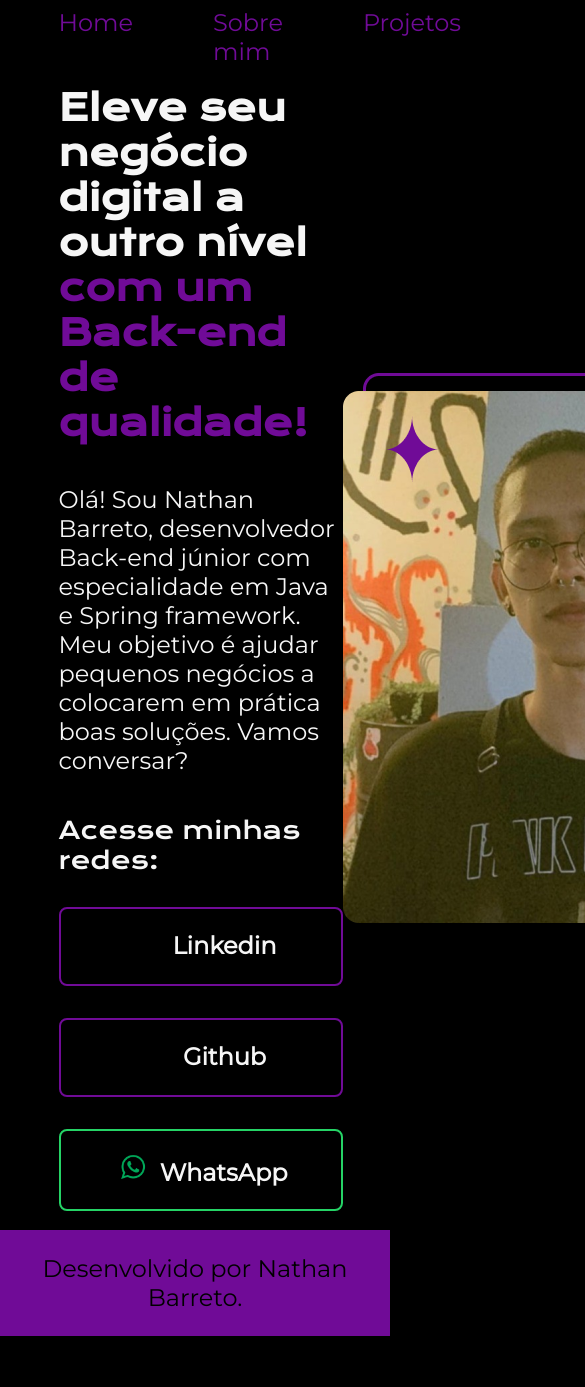
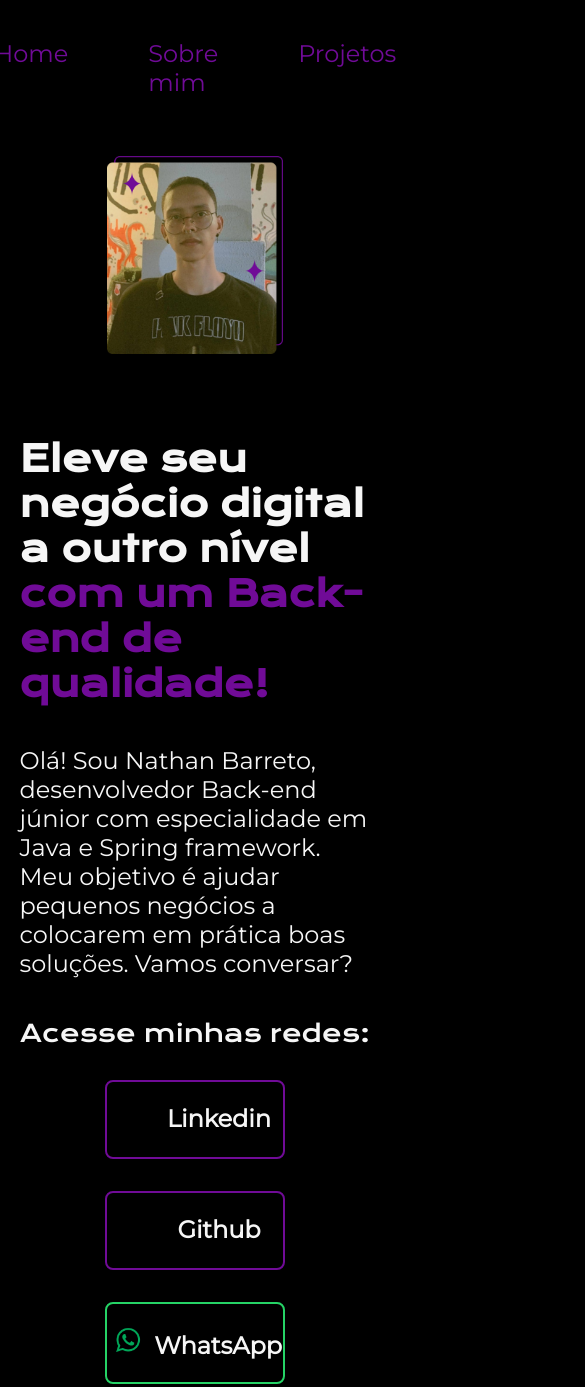
Before and after one commit to nbdrake/meu-portifolio, a plain HTML site: page index.html in a window 390 px wide. Shown: the top 1387 px of the page, 585 px wide, since content can reach past the window. Before the commit the page ends 1336 px from the top, so only its background shows below. Drawn offline with nearby package versions, Linux system fonts and the light colour scheme; a script that the page names is missing.

Commit message:
Aplicação de responsividade no código

```diff
--- a/index.html
+++ b/index.html
@@ -25,11 +25,11 @@
             <p class="container__content__text">Olá! Sou Nathan Barreto, desenvolvedor Back-end júnior com especialidade em Java e Spring framework. Meu objetivo é ajudar pequenos negócios a colocarem em prática boas soluções. Vamos conversar?</p>
             <div class="container__links">
                 <h2 class="container__content__subtitle">Acesse minhas redes:</h2>
-                <a class = "container__links__link" href="https://www.linkedin.com/in/na-than/" target="_blank">
+                <a class = "container__links__navigation" href="https://www.linkedin.com/in/na-than/" target="_blank">
                     <img src="assets/in.png" width="32">
                     Linkedin
                 </a>
-                <a class = "container__links__link" href="https://github.com/nbdrake" target="_blank">
+                <a class = "container__links__navigation" href="https://github.com/nbdrake" target="_blank">
                     <img src="assets/git.png" width="32">
                     Github
                 </a>
@@ -39,7 +39,7 @@
                 </a>
             </div>
         </section>
-        <img src="assets/img.png" alt="Foto do Nathan Barreto, pessoa de cabelos curtos, piercing no septo nasal, brincos pretos de argola pequenos e óculos redondos">
+        <img class="image__presentation" src="assets/img.png" alt="Foto do Nathan Barreto, pessoa de cabelos curtos, piercing no septo nasal, brincos pretos de argola pequenos e óculos redondos">
     </main>
 
     <footer class="baseboard">
--- a/styles/style.css
+++ b/styles/style.css
@@ -46,27 +46,28 @@
 }
 
 .container{
-    margin: 5% 15%;
+    padding: 5% 15%;
     display: flex;
     align-items: center;
     justify-content: space-between;
+    gap: 82px;
 }
 
 .container__content{
     display: flex;
     flex-direction: column;
     gap: 40px;
-    width: 615px;
+    width: 50%;
     /* height: 482px; */
 }
 
 .container__content__title{
-    font-size: 36px;
+    font-size: 2.25rem;
     font-family: var(--main-font);
 }
 
 .container__content__text{
-    font-size: 24px;
+    font-size: 1.5rem;
     font-family: var(--second-font);
 }
 
@@ -81,17 +82,17 @@
 .container__content__subtitle{
     font-family: var(--main-font);
     font-weight: 400;
-    font-size: 24px;
+    font-size: 1.5rem;
 }
 
-.container__links__link{
+.container__links__navigation{
     display: flex;
     justify-content: center;
     gap: 16px;
-    width: 280px;
+    width: 50%;
     text-align: center;
     border-radius: 8px;
-    font-size: 24px;
+    font-size: 1.5rem;
     padding: 21.5px 0px;
     text-decoration: none;
     color:var(--second-color);
@@ -101,11 +102,11 @@
 }
 
 .container__links__whatsapp {
-    width: 280px;
+    width: 50%;
     text-align: center;
     justify-content: center;
     border-radius: 8px;
-    font-size: 24px;
+    font-size: 1.5rem;
     padding: 21.5px 0;
     text-decoration: none;
     color: var(--second-color);
@@ -125,12 +126,36 @@
     color: var(--second-color);
 }
 
+.image__presentation{
+    width: 50%;
+}
+
 .baseboard {
     padding: 24px;
     color:var(--main-color);
     background-color: var(--third-color);
     text-align: center;
     font-family: var(--second-font);
-    font-size: 24px;
+    font-size: 1.5rem;
     font-weight: 400;
 }
+
+@media (max-width: 1200px){
+    .heading {
+        padding: 10%;
+    }
+
+    .heading__menu {
+        justify-content: center;
+    }
+
+    .container {
+        flex-direction: column-reverse;
+        padding: 5%;
+    }
+
+    .container__content {
+        width: auto;
+    }
+
+}
```
Also changed, not shown: about.html (+1 -1 lines), projects.html (+1 -1 lines).
